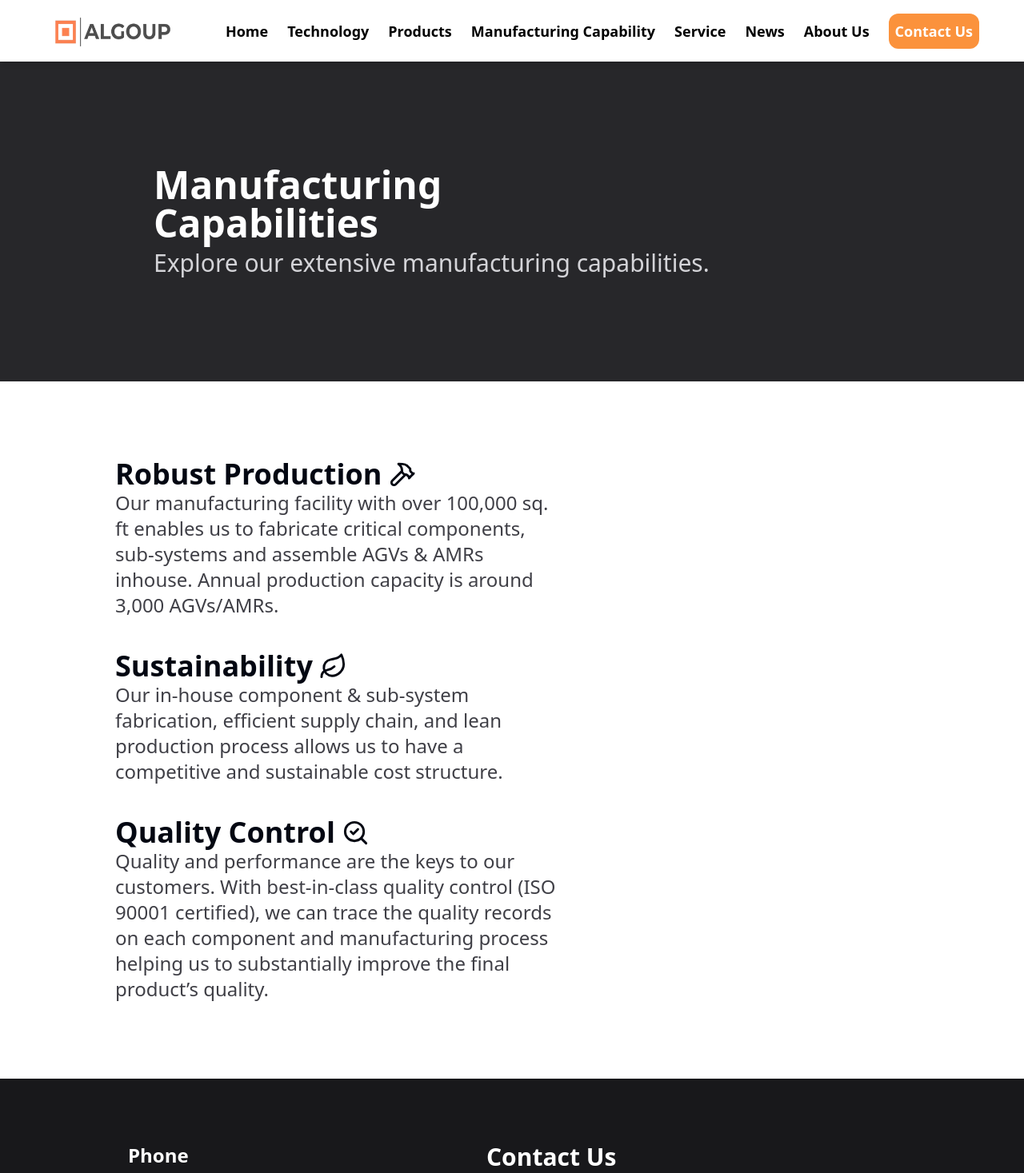
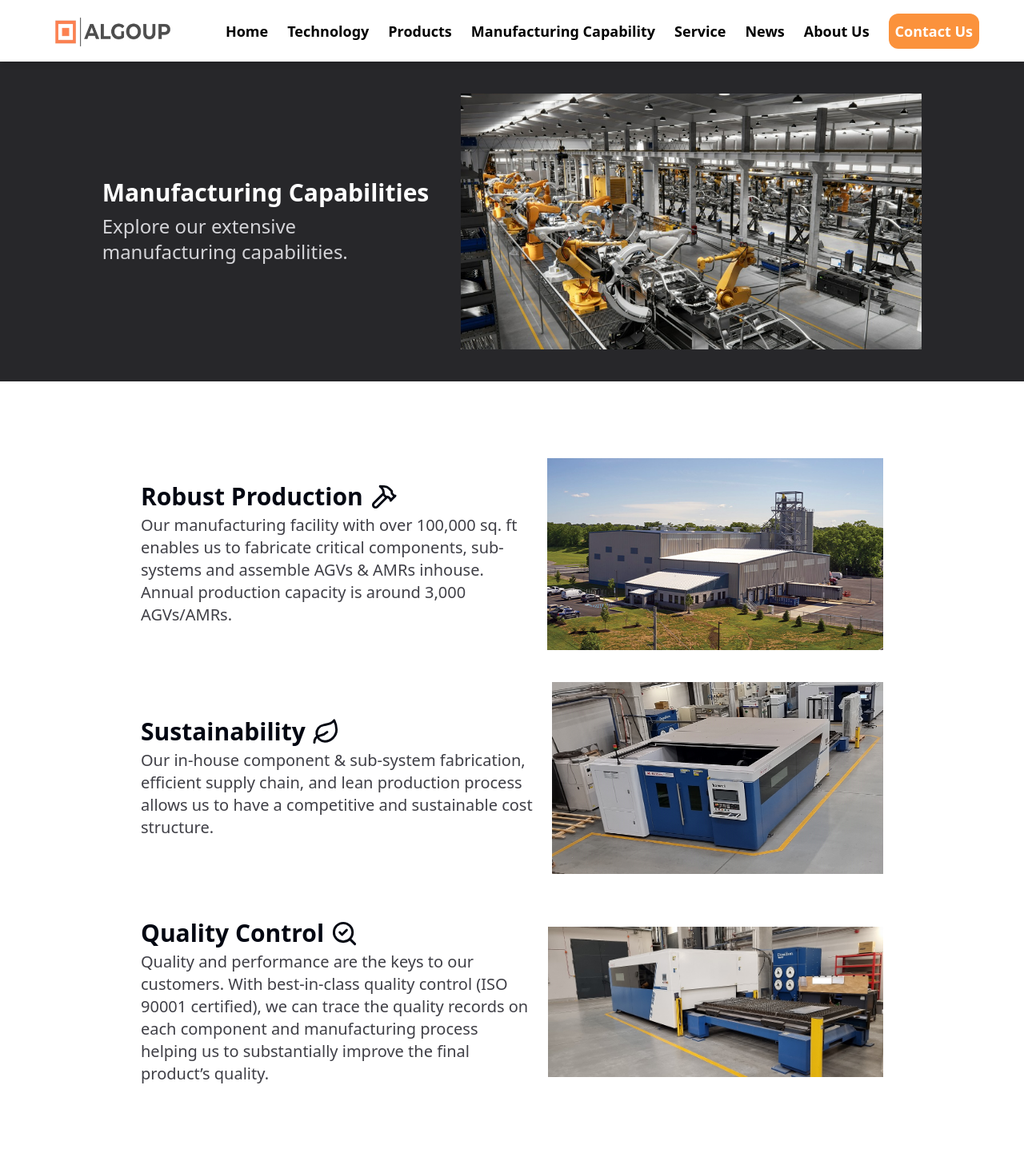
Before and after one commit to KyleHu14/algoup, a Next.js app: page /manufacturing in a window 1280 px wide. Shown: the top 1467 px of the page at 80% size. Built offline with nearby package versions, Linux system fonts and the light colour scheme.

Commit message:
major adjustments to small laptop screens of various pages

```diff
--- a/src/app/manufacturing/page.tsx
+++ b/src/app/manufacturing/page.tsx
@@ -5,20 +5,21 @@ export default function Manufacturing() {
     return (
         <main>
             {/* Header */}
-            <div className="flex min-h-[25rem] items-center justify-between bg-zinc-800 px-[12rem]">
+            <div className="flex min-h-[25rem] items-center justify-center gap-10 bg-zinc-800 2xl:px-[12rem]">
                 {/* Text */}
                 <div className="flex flex-col gap-2">
-                    <h1 className="w-10 text-5xl font-bold text-white">
+                    <h1 className="text-3xl font-bold text-white 2xl:text-5xl">
                         Manufacturing Capabilities
                     </h1>
-                    <p className="text-3xl font-light text-zinc-300">
+                    <p className="w-[25rem] text-2xl font-light text-zinc-300 2xl:w-[30rem] 2xl:text-3xl">
                         Explore our extensive manufacturing capabilities.
                     </p>
                 </div>
 
                 {/* Image */}
-                <div className="relative 2xl:h-[22rem] 2xl:w-[250rem] 3xl:h-[20rem] 3xl:w-[40rem]">
+                <div className="relative h-[20rem] w-[36rem] 2xl:h-[22rem] 2xl:w-[38rem] 3xl:h-[20rem] 3xl:w-[40rem]">
                     <Image
+                        className="object-cover"
                         src="/manufacturing/facility-inner.jpg"
                         fill={true}
                         alt="Seattle city"
@@ -27,18 +28,18 @@ export default function Manufacturing() {
             </div>
 
             {/* Body */}
-            <div className="flex flex-col gap-10 bg-white px-36 py-[6rem] 2xl:px-[20rem]">
+            <div className="flex flex-col gap-10 bg-white px-44 py-[6rem] 2xl:px-[14rem] 3xl:px-[20rem]">
                 {/* Robust Production */}
-                <div className="flex items-center justify-between gap-10">
-                    <div className="max-w-[35rem]">
+                <div className="flex items-center justify-between gap-3 2xl:gap-5 3xl:gap-10">
+                    <div className="2xl:max-w-[35rem]">
                         <div className="flex items-center gap-2">
-                            <h1 className="text-4xl font-bold">
+                            <h1 className="text-3xl font-bold 2xl:text-4xl">
                                 Robust Production
                             </h1>
                             <Hammer height={35} width={35} />
                         </div>
 
-                        <p className="text-2xl font-light text-zinc-700">
+                        <p className="mt-1 text-xl font-light text-zinc-700 2xl:text-2xl">
                             Our manufacturing facility with over 100,000 sq. ft
                             enables us to fabricate critical components,
                             sub-systems and assemble AGVs & AMRs inhouse. Annual
@@ -47,27 +48,26 @@ export default function Manufacturing() {
                     </div>
 
                     {/* Image */}
-                    <div className="relative 2xl:h-[22rem] 2xl:w-[250rem] 3xl:h-[20rem] 3xl:w-[40rem]">
+                    <div className="relative h-[15rem] w-[100rem] 2xl:h-[18rem] 3xl:h-[20rem] 3xl:w-[40rem]">
                         <Image
-                            className="rounded"
                             src="/manufacturing/facility-outer.jpg"
                             fill={true}
-                            alt="Seattle city"
+                            alt="Facility Outside"
                         />
                     </div>
                 </div>
 
                 {/* Sustainability */}
-                <div className="flex items-center justify-between gap-10">
+                <div className="flex items-center justify-between gap-3 2xl:gap-5 3xl:gap-10">
                     <div className="max-w-[35rem]">
                         <div className="flex items-center gap-2">
-                            <h1 className="text-4xl font-bold">
+                            <h1 className="text-3xl font-bold 2xl:text-4xl">
                                 Sustainability
                             </h1>
                             <Leaf height={35} width={35} />
                         </div>
 
-                        <p className="text-2xl font-light text-zinc-700">
+                        <p className="mt-1 text-xl font-light text-zinc-700 2xl:text-2xl">
                             Our in-house component & sub-system fabrication,
                             efficient supply chain, and lean production process
                             allows us to have a competitive and sustainable cost
@@ -76,27 +76,26 @@ export default function Manufacturing() {
                     </div>
 
                     {/* Image */}
-                    <div className="relative 2xl:h-[22rem] 2xl:w-[250rem] 3xl:h-[20rem] 3xl:w-[40rem]">
+                    <div className="relative h-[15rem] w-[80rem] 2xl:h-[18rem] 3xl:h-[20rem] 3xl:w-[40rem]">
                         <Image
-                            className="rounded"
                             src="/manufacturing/manufacturing-2.png"
                             fill={true}
-                            alt="Seattle city"
+                            alt="Manufacturing Image 2"
                         />
                     </div>
                 </div>
 
                 {/* Robust Production */}
-                <div className="flex items-center justify-between gap-10">
+                <div className="flex items-center justify-between gap-3 2xl:gap-5 3xl:gap-10">
                     <div className="max-w-[35rem]">
                         <div className="flex items-center gap-2">
-                            <h1 className="text-4xl font-bold">
+                            <h1 className="text-3xl font-bold 2xl:text-4xl">
                                 Quality Control
                             </h1>
                             <SearchCheck height={35} width={35} />
                         </div>
 
-                        <p className="text-2xl font-light text-zinc-700">
+                        <p className="mt-1 text-xl font-light text-zinc-700 2xl:text-2xl">
                             Quality and performance are the keys to our
                             customers. With best-in-class quality control (ISO
                             90001 certified), we can trace the quality records
@@ -107,9 +106,9 @@ export default function Manufacturing() {
                     </div>
 
                     {/* Image */}
-                    <div className="relative 2xl:h-[22rem] 2xl:w-[250rem] 3xl:h-[20rem] 3xl:w-[40rem]">
+                    <div className="relative h-[15rem] w-[125rem] 2xl:h-[18rem] 3xl:h-[20rem] 3xl:w-[40rem]">
                         <Image
-                            className="rounded"
+                            className="object-contain"
                             src="/manufacturing/manufacturing-1.jpg"
                             fill={true}
                             alt="Seattle city"
--- a/src/app/news/page.tsx
+++ b/src/app/news/page.tsx
@@ -51,7 +51,7 @@ export default function News() {
             </section>
 
             {/* News Body */}
-            <section className="bg-white px-[20rem] py-[3rem]">
+            <section className="bg-white py-[3rem] xl:px-[15rem] 2xl:px-[20rem]">
                 <h1 className="text-4xl font-bold">Browse All Articles</h1>
                 <div className="mt-[1rem] flex gap-10">
                     {moreArticles.map((article, index) => {
--- a/src/app/service/page.tsx
+++ b/src/app/service/page.tsx
@@ -2,9 +2,9 @@ import Image from "next/image"
 
 export default function Service() {
     return (
-        <main className="flex h-screen flex-col items-center py-20">
+        <main className="flex h-screen flex-col items-center py-14 2xl:py-20">
             <h1 className="text-4xl font-bold">Our Service Process</h1>
-            <div className="relative flex h-[35rem] w-[70rem]">
+            <div className="relative flex h-[35rem] w-[50rem] 2xl:h-[35rem] 2xl:w-[70rem]">
                 <Image
                     src="/services/service-chart.png"
                     alt="Service Chart"
--- a/src/components/CategoryDisplay/CategoryDisplay.tsx
+++ b/src/components/CategoryDisplay/CategoryDisplay.tsx
@@ -10,10 +10,8 @@ interface ProductHeaderProps {
 function ProductHeader({ title, subTitle }: ProductHeaderProps) {
     return (
         <div>
-            <h1 className="font-semibold xl:text-2xl">{title}</h1>
-            <h2 className="text-[1rem] font-normal text-gray-500">
-                {subTitle}
-            </h2>
+            <h1 className="font-semibold xl:text-2xl 2xl:text-3xl">{title}</h1>
+            <h2 className="text-xl font-light text-gray-500">{subTitle}</h2>
         </div>
     )
 }
--- a/src/components/CategoryDisplay/ProductCard.tsx
+++ b/src/components/CategoryDisplay/ProductCard.tsx
@@ -31,11 +31,13 @@ export default function ProductCard({
     return (
         <Card className="">
             <CardHeader>
-                <CardTitle>{name}</CardTitle>
+                <CardTitle className="text-center text-xl font-semibold">
+                    {name}
+                </CardTitle>
                 <CardDescription>{description}</CardDescription>
             </CardHeader>
             <CardContent>
-                <div className="relative h-[150px] w-[150px]">
+                <div className="relative flex h-[130px] w-[120px] items-center justify-center 2xl:h-[150px] 2xl:w-[150px]">
                     <Image
                         className="object-contain"
                         src={imageSrc}
@@ -44,7 +46,7 @@ export default function ProductCard({
                     />
                 </div>
             </CardContent>
-            <CardFooter className="">
+            <CardFooter className="flex items-center justify-center">
                 <Link href={href}>
                     <Button variant="outline">
                         View More <ChevronsRight />
```
Also changed, not shown: src/app/about/page.tsx (+4 -4 lines).
